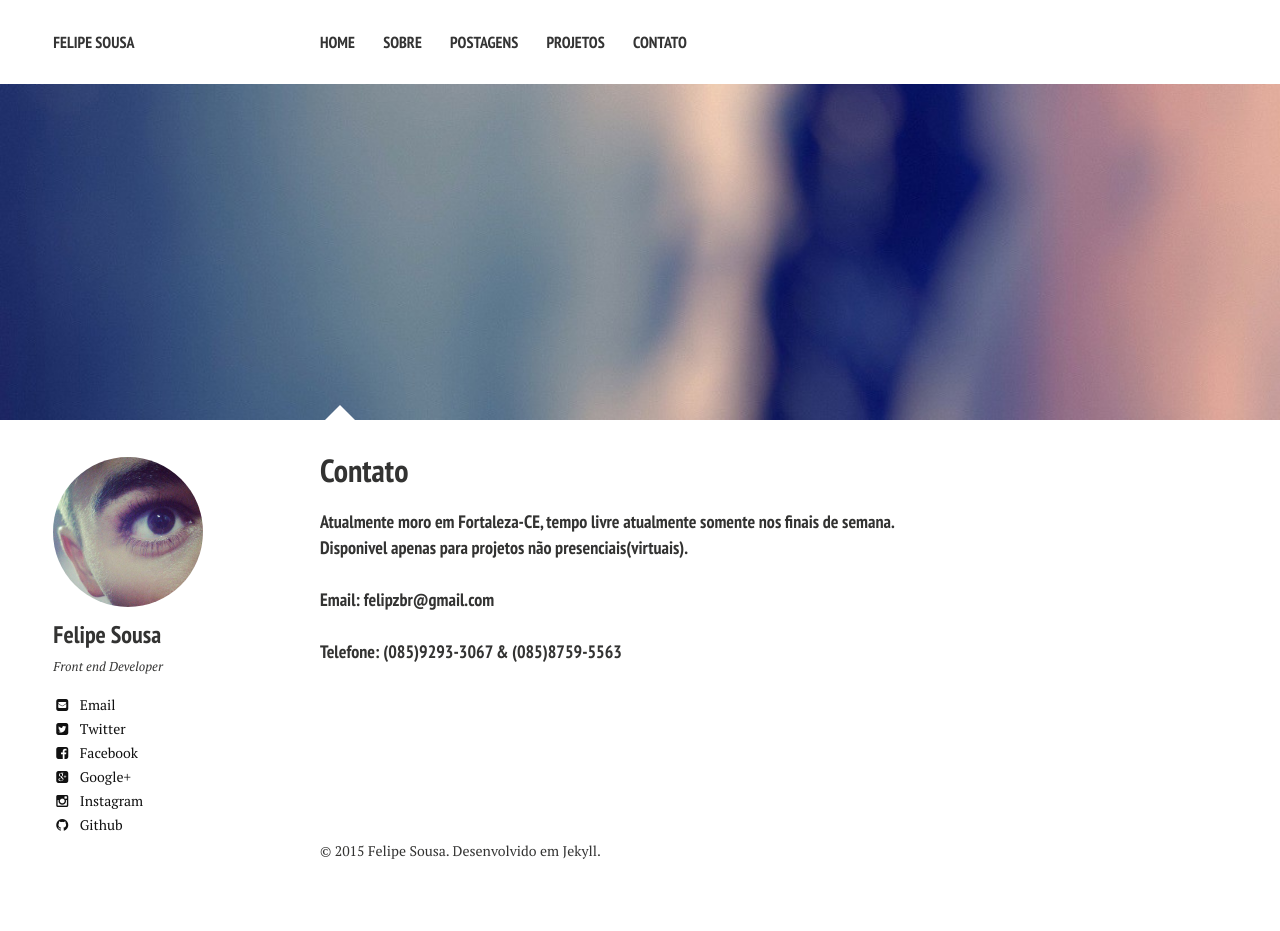
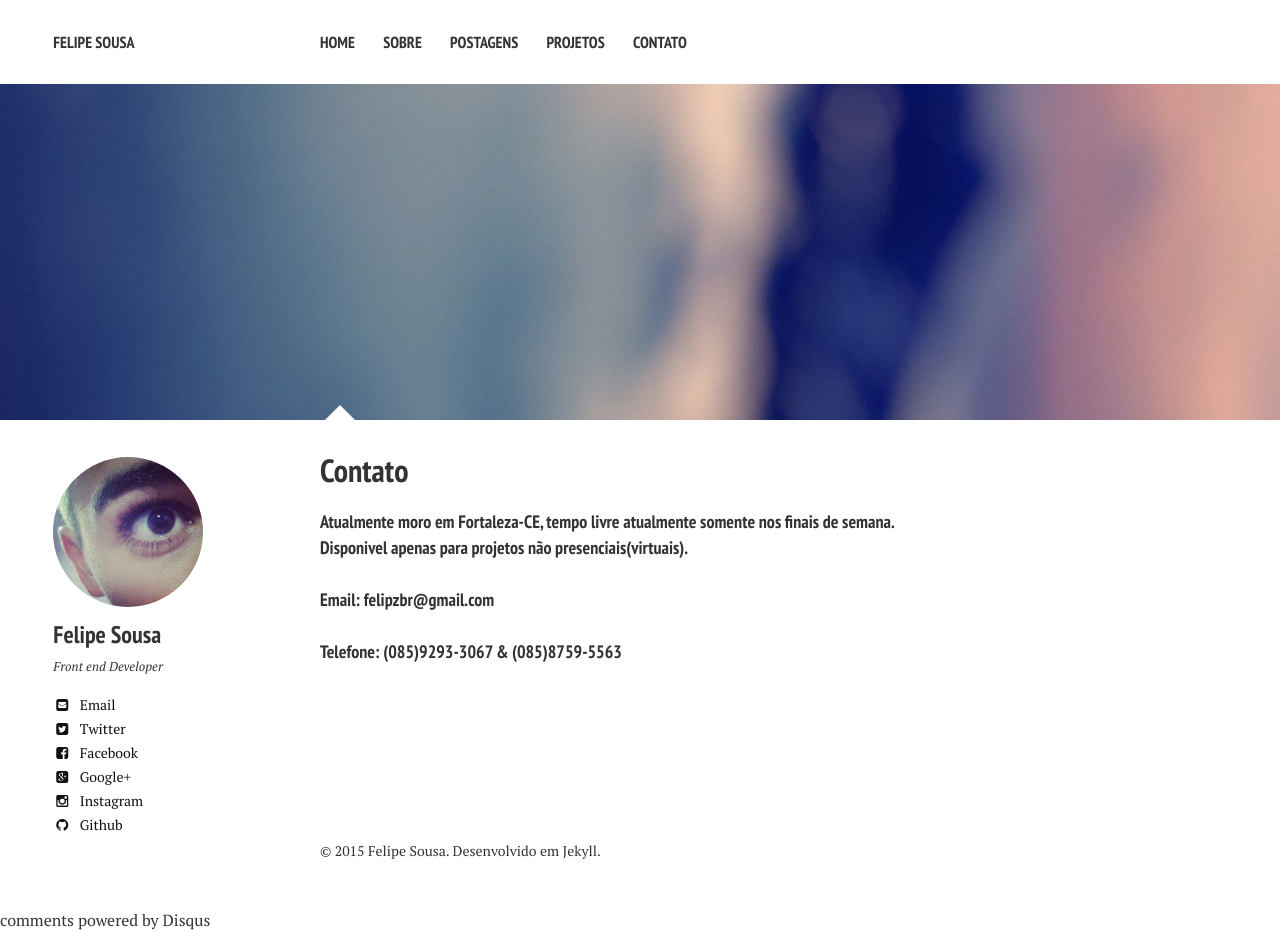
Before and after one commit to felipesousa/universal, a Jekyll site: the page built from contato/index.md, in a window 1280 px wide. Built offline with Jekyll 4.4.1, drawn with Linux system fonts in a browser that asks for light colours; nearby versions of some CDN libraries; comment, search, counter and statistics services are not loaded; before the commit the page ends 909 px from its top, so only the background shows below that; some of the changed lines change nothing that is shown.

Commit message:
Update _config.yml

```diff
--- a/_config.yml
+++ b/_config.yml
@@ -31,7 +31,7 @@
   avatar: bio-photo.jpg
   bio: "Front end Developer"
   email: felipzbr@gmail.com
-  disqus-shortname:
+  disqus-shortname: felipesousa
   twitter: felipz_sousa
   facebook: felipe.simpsons
   google:
```
